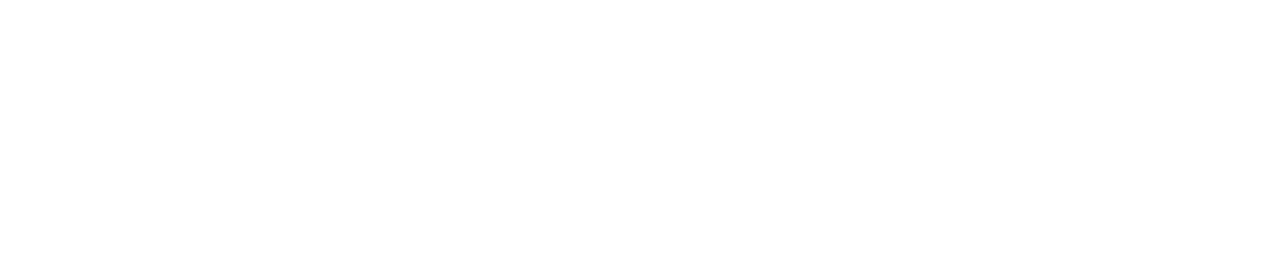
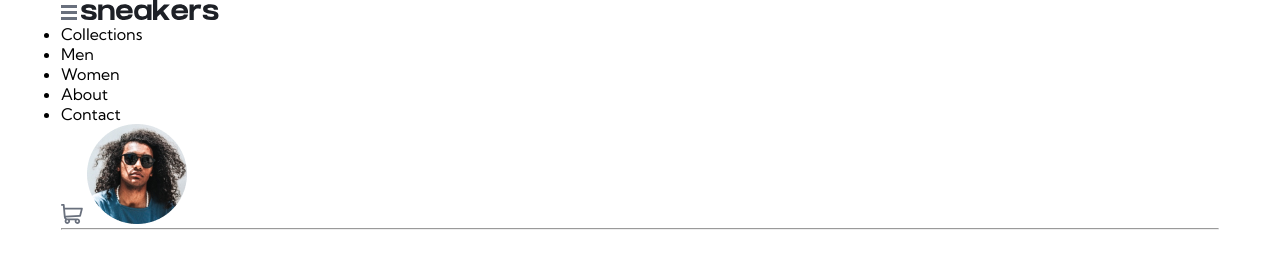
Before and after one commit to Ali0496/e-shop-sneakers, a plain HTML site: page index.html in a window 1280 px wide. Drawn offline with Linux system fonts and the light colour scheme.

Commit message:
html and css updated

```diff
--- a/index.html
+++ b/index.html
@@ -3,9 +3,34 @@
 <head>
     <meta charset="UTF-8">
     <meta name="viewport" content="width=device-width, initial-scale=1.0">
+    <link rel="stylesheet" href="./styles/style.css">
+    <link rel="preconnect" href="https://fonts.googleapis.com">
+<link rel="preconnect" href="https://fonts.gstatic.com" crossorigin>
+<link href="https://fonts.googleapis.com/css2?family=Kumbh+Sans:wght@100..900&family=Mulish:ital,wght@0,200..1000;1,200..1000&display=swap" rel="stylesheet">
     <title>Sneakers</title>
 </head>
 <body>
-
+    <header>
+        <div class="container">
+            <div class="header-wrapper">
+                <nav>
+                    <img class="burger" src="./Images/burger.svg" alt="">
+                    <img src="./Images/logo.svg" alt="">
+                    <ul>
+                        <li>Collections</li>
+                        <li>Men</li>
+                        <li>Women</li>
+                        <li>About</li>
+                        <li>Contact</li>
+                    </ul>
+                </nav>
+                <div class="header-right">
+                    <img src="./Images/Shopping-card.svg" alt="">
+                    <img src="./Images/Account.png" alt="">
+                </div>
+            </div>
+            <hr>
+        </div>
+    </header>
 </body>
 </html>
--- a/styles/style.css
+++ b/styles/style.css
@@ -0,0 +1,12 @@
+* {
+    font-family: "Kumbh Sans", serif;
+    margin: 0;
+    padding: 0;
+    box-sizing: border-box;
+}
+.container {
+    max-width: 1158px;
+    width: 100%;
+    margin: 0 auto;
+
+}
```
Also changed, not shown: Images/Account.png (added), Images/Shopping-card.svg (added), Images/burger.svg (added), Images/logo.svg (added).
